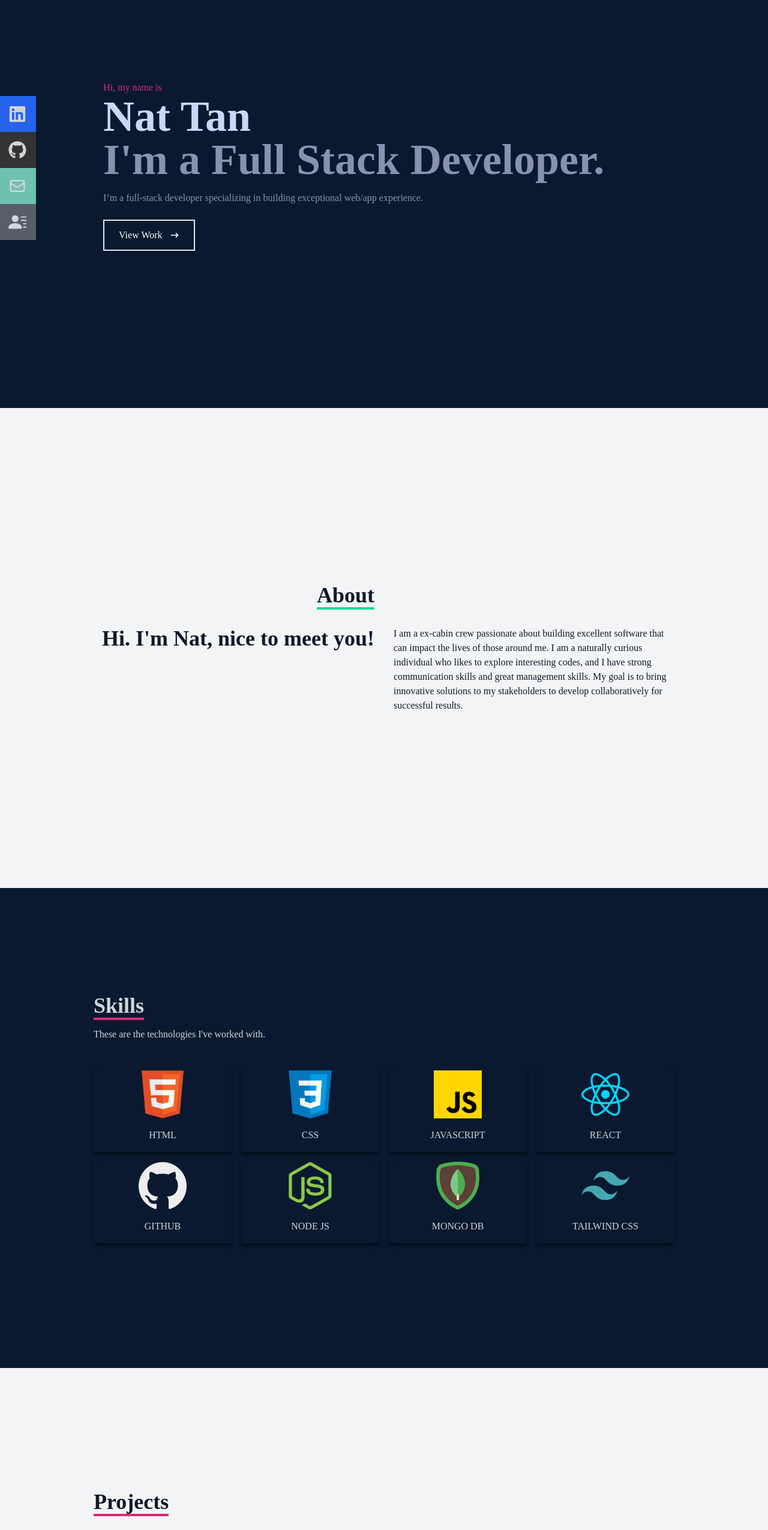
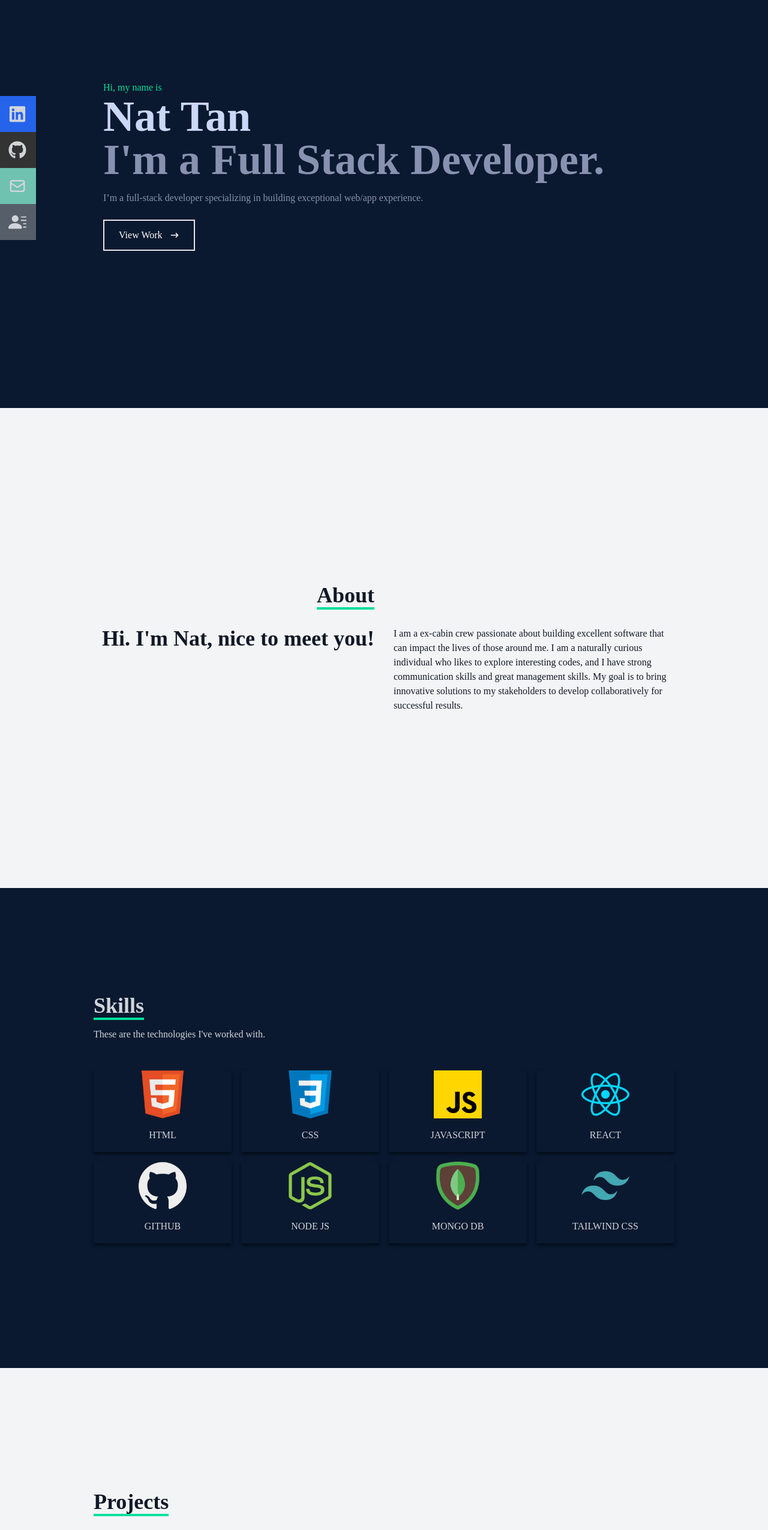
Before and after one commit to Kahstan/Nat-portfolio, a React (Create React App) app: page / in a window 1280 px wide. Shown: the part 120-2670 px from the top of the page at 60% size. Built offline with nearby package versions, Linux system fonts and the light colour scheme.

Commit message:
color chagne

```diff
--- a/src/components/Contact.js
+++ b/src/components/Contact.js
@@ -12,7 +12,7 @@ const Contact = () => {
         className="flex flex-col max-w-[600px] w-full"
       >
         <div className="pb-8">
-          <p className="text-4xl font-bold inline border-b-4 border-pink-600 text-gray-300">
+          <p className="text-4xl font-bold inline border-b-4 border-[#00df9a] text-gray-300">
             Contact
           </p>
           <p className="text-gray-300 py-4">
--- a/src/components/Home.js
+++ b/src/components/Home.js
@@ -6,7 +6,7 @@ const Home = () => {
     <div name="home" className="w-full h-screen bg-[#0a192f]">
       {/* Container */}
       <div className="max-w-[1000px] mx-auto px-8 flex flex-col justify-center h-full">
-        <p className="text-pink-600">Hi, my name is</p>
+        <p className="text-[#00df9a]">Hi, my name is</p>
         <h1 className="text-4xl sm:text-7xl font-bold text-[#ccd6f6]">
           Nat Tan
         </h1>
--- a/src/components/Skills.js
+++ b/src/components/Skills.js
@@ -15,7 +15,7 @@ const Skills = () => {
       {/* Container */}
       <div className="max-w-[1000px] mx-auto p-4 flex flex-col justify-center w-full h-full">
         <div>
-          <p className="text-4xl font-bold inline border-b-4 border-pink-600 ">
+          <p className="text-4xl font-bold inline border-b-4 border-[#00df9a]">
             Skills
           </p>
           <p className="py-4">These are the technologies I've worked with.</p>
--- a/src/components/Work.js
+++ b/src/components/Work.js
@@ -8,7 +8,7 @@ const Work = () => {
     <div name="work" className="w-full md:h-screen bg-gray-100 text-gray-900">
       <div className="max-w-[1000px] mx-auto p-4 flex flex-col justify-center w-full h-full">
         <div className="pb-8">
-          <p className="text-4xl font-bold inline border-b-4 text-gray-900 border-pink-600">
+          <p className="text-4xl font-bold inline border-b-4 text-gray-900 border-[#00df9a]">
             Projects
           </p>
           <p className="py-6">Check out some of my recent projects</p>
```
